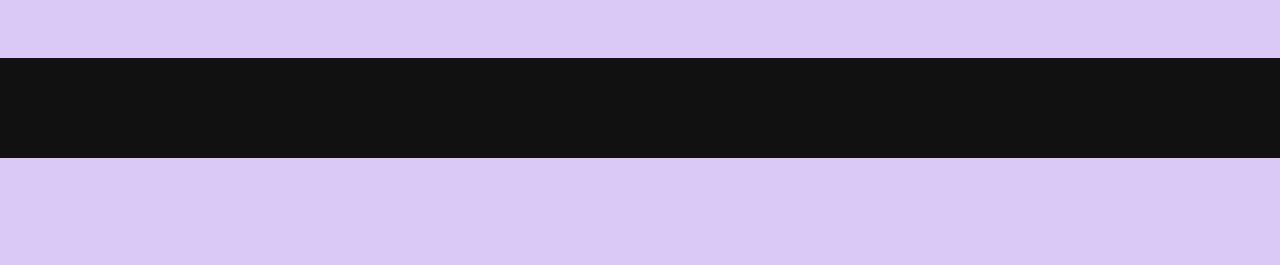
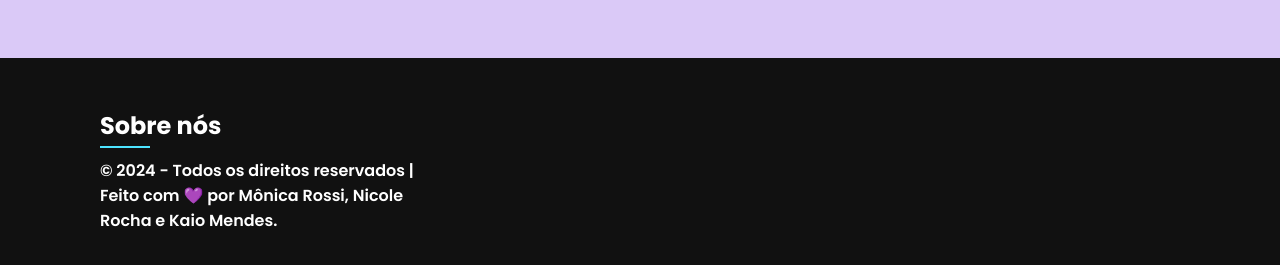
Before and after one commit to KatssII/Programacao_Web-Front_End_AOP2, a plain HTML site: page grupos/bts.html in a window 1280 px wide. Shown: the part 5038-5303 px from the top of the page. Before the commit the page ends 5196 px from the top, so only its background shows below. Drawn offline with nearby package versions, Linux system fonts and the light colour scheme; a script that the page names is missing.

Commit message:
Update bts.html footer

```diff
--- a/grupos/bts.html
+++ b/grupos/bts.html
@@ -218,7 +218,11 @@
 
 
     <footer>
-    </footer>
+            <div class="footer-container">
+                <div class="sec aboutus">
+                    <h2>Sobre nós</h2>
+                    <p>© 2024 - Todos os direitos reservados | Feito com 💜 por Mônica Rossi, Nicole Rocha e Kaio Mendes.</p>
+        </footer>
 
     <script src="https://cdnjs.cloudflare.com/ajax/libs/jquery/3.6.1/jquery.min.js" integrity="sha512-aVKKRRi/Q/YV+4mjoKBsE4x3H+BkegoM/em46NNlCqNTmUYADjBbeNefNxYV7giUp0VxICtqdrbqU7iVaeZNXA==" crossorigin="anonymous" referrerpolicy="no-referrer"></script>
     <script src="main.js"></script>
```
